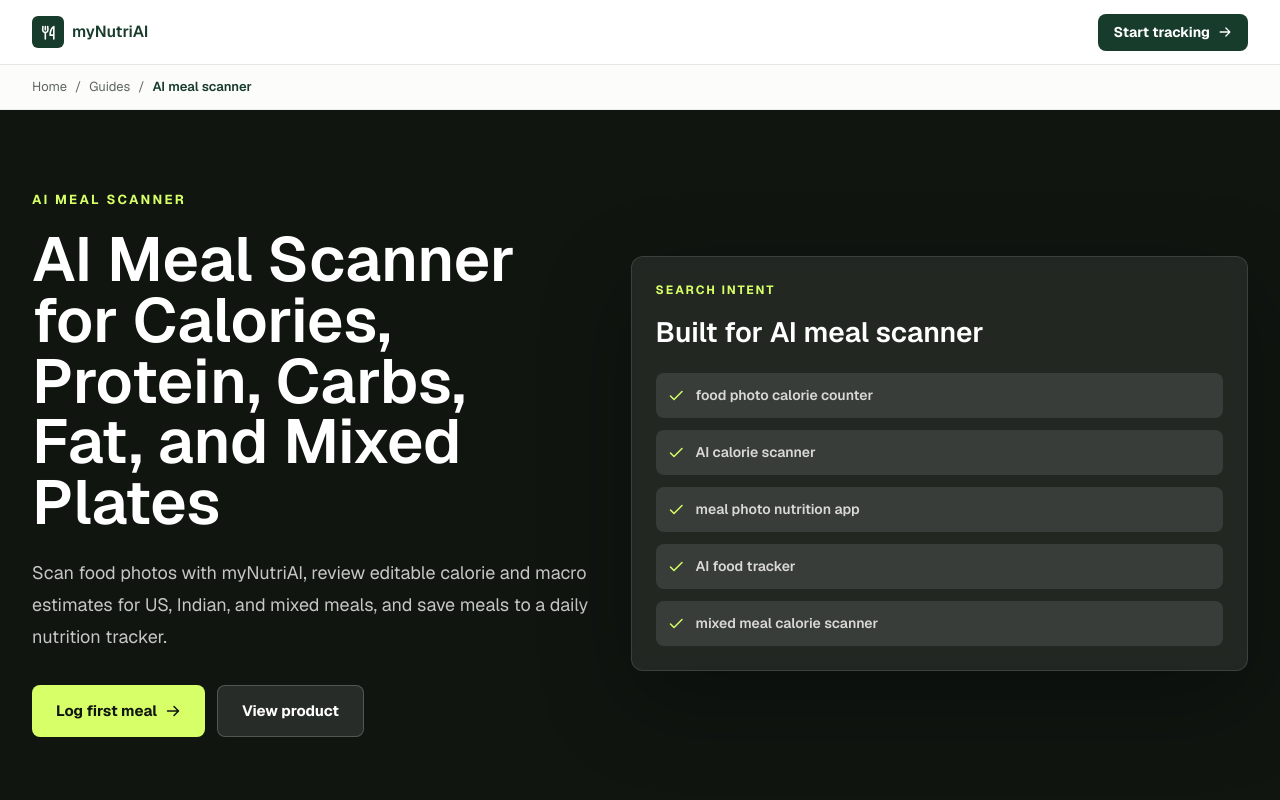
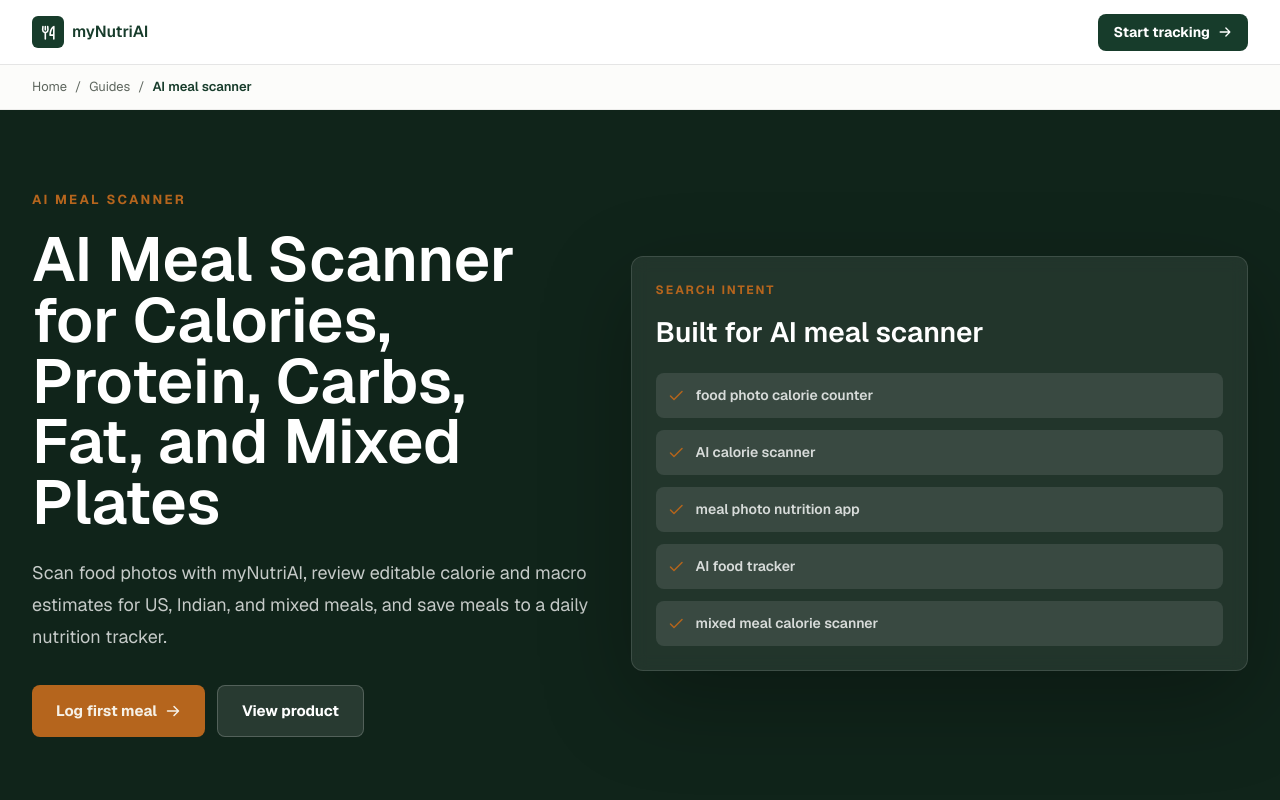
Before and after one commit to YASHSHARMAOFFICIALLY/NutriAi, a Next.js app in the folder frontend/: page /ai-meal-scanner in a window 1280 px wide. Shown: the top 800 px of the page. Built offline with nearby package versions, Linux system fonts and the light colour scheme; no server answers.

Commit message:
feat: unify SeoArticlePage palette and add focus states

```diff
--- a/frontend/app/(marketing)/_components/SeoArticlePage.tsx
+++ b/frontend/app/(marketing)/_components/SeoArticlePage.tsx
@@ -5,7 +5,7 @@
 
 export function SeoArticlePage({ page, relatedPages = [] }: { page: SeoPage; relatedPages?: SeoPage[] }) {
   return (
-    <main className="min-h-screen bg-[#f8f8f3] text-[#101510]">
+    <main className="min-h-screen bg-[#f8f8f3] text-[#10241a]">
       <header className="border-b border-black/10 bg-white">
         <div className="mx-auto flex h-16 max-w-7xl items-center justify-between px-5 lg:px-8">
           <Link href="/" className="flex items-center gap-2 font-semibold text-[#173c2b]">
@@ -35,10 +35,10 @@
       </nav>
 
       <article>
-        <section className="border-b border-black/10 bg-[#101510] px-5 py-20 text-white lg:px-8">
+        <section className="border-b border-black/10 bg-[#10241a] px-5 py-20 text-white lg:px-8">
           <div className="mx-auto grid max-w-7xl gap-10 lg:grid-cols-[0.95fr_1.05fr] lg:items-center">
             <div>
-              <p className="text-[13px] font-bold uppercase tracking-[0.18em] text-[#d7ff68]">{page.eyebrow}</p>
+              <p className="text-[13px] font-bold uppercase tracking-[0.18em] text-[#b5651d]">{page.eyebrow}</p>
               <h1 className="mt-5 max-w-4xl text-[42px] font-semibold leading-[0.98] md:text-[62px]">
                 {page.title}
               </h1>
@@ -46,7 +46,7 @@
               <div className="mt-8 flex flex-col gap-3 sm:flex-row">
                 <Link
                   href="/signup"
-                  className="inline-flex items-center justify-center gap-2 rounded-lg bg-[#d7ff68] px-6 py-3.5 text-[15px] font-bold text-[#101510] transition hover:bg-white"
+                  className="inline-flex items-center justify-center gap-2 rounded-lg bg-[#b5651d] px-6 py-3.5 text-[15px] font-bold text-[#f6f1e7] transition hover:bg-[#a5571a] focus-visible:outline-none focus-visible:ring-2 focus-visible:ring-[#b5651d] focus-visible:ring-offset-2 focus-visible:ring-offset-[#10241a]"
                 >
                   Log first meal
                   <ArrowRight size={16} weight="bold" />
@@ -61,12 +61,12 @@
             </div>
 
             <div className="rounded-xl border border-white/12 bg-white/8 p-6 shadow-[0_30px_90px_rgba(0,0,0,0.28)] backdrop-blur">
-              <p className="text-[12px] font-bold uppercase tracking-[0.16em] text-[#d7ff68]">Search intent</p>
+              <p className="text-[12px] font-bold uppercase tracking-[0.16em] text-[#b5651d]">Search intent</p>
               <h2 className="mt-3 text-[28px] font-semibold">Built for {page.primaryKeyword}</h2>
               <div className="mt-5 grid gap-3">
                 {page.secondaryKeywords.map((keyword) => (
                   <div key={keyword} className="flex items-center gap-3 rounded-lg bg-white/10 p-3 text-[14px] font-semibold text-white/80">
-                    <Check size={16} weight="bold" className="text-[#d7ff68]" />
+                    <Check size={16} weight="bold" className="text-[#b5651d]" />
                     {keyword}
                   </div>
                 ))}
@@ -114,7 +114,7 @@
                 <div className="mt-7 grid gap-3">
                   {page.steps.map((step, index) => (
                     <div key={step.title} className="grid gap-4 rounded-lg border border-black/10 bg-white p-5 md:grid-cols-[56px_1fr]">
-                      <span className="grid h-12 w-12 place-items-center rounded-lg bg-[#d7ff68] text-[18px] font-bold text-[#101510]">
+                      <span className="grid h-12 w-12 place-items-center rounded-lg bg-[#b5651d] text-[18px] font-bold text-[#10241a]">
                         {index + 1}
                       </span>
                       <div>
@@ -159,16 +159,16 @@
                 </section>
               ) : null}
 
-              <section className="rounded-xl bg-[#d7ff68] p-8">
-                <h2 className="max-w-2xl text-[34px] font-semibold leading-tight text-[#101510]">
+              <section className="rounded-xl bg-[#b5651d] p-8">
+                <h2 className="max-w-2xl text-[34px] font-semibold leading-tight text-[#f6f1e7]">
                   Make nutrition tracking faster than searching a food database.
                 </h2>
-                <p className="mt-4 max-w-xl text-[16px] leading-7 text-[#101510]/70">
+                <p className="mt-4 max-w-xl text-[16px] leading-7 text-[#f6f1e7]/80">
                   Start with one meal, review the estimate, and let myNutriAI build your daily nutrition context from there.
                 </p>
                 <Link
                   href="/signup"
-                  className="mt-6 inline-flex items-center gap-2 rounded-lg bg-[#101510] px-6 py-3 text-[14px] font-bold text-white transition hover:bg-[#173c2b]"
+                  className="mt-6 inline-flex items-center gap-2 rounded-lg bg-[#10241a] px-6 py-3 text-[14px] font-bold text-white transition hover:bg-[#173c2b] focus-visible:outline-none focus-visible:ring-2 focus-visible:ring-[#10241a] focus-visible:ring-offset-2 focus-visible:ring-offset-[#b5651d]"
                 >
                   Try myNutriAI
                   <ArrowRight size={15} weight="bold" />
```
